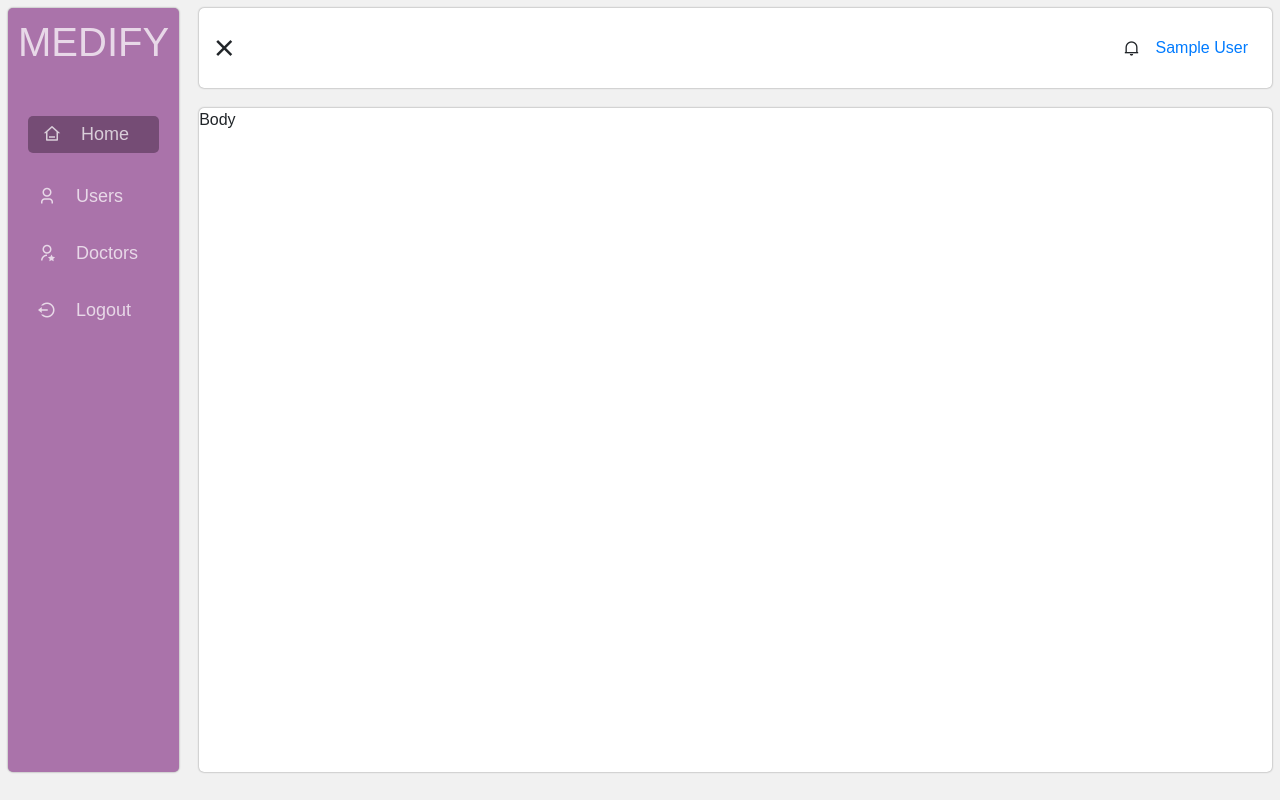
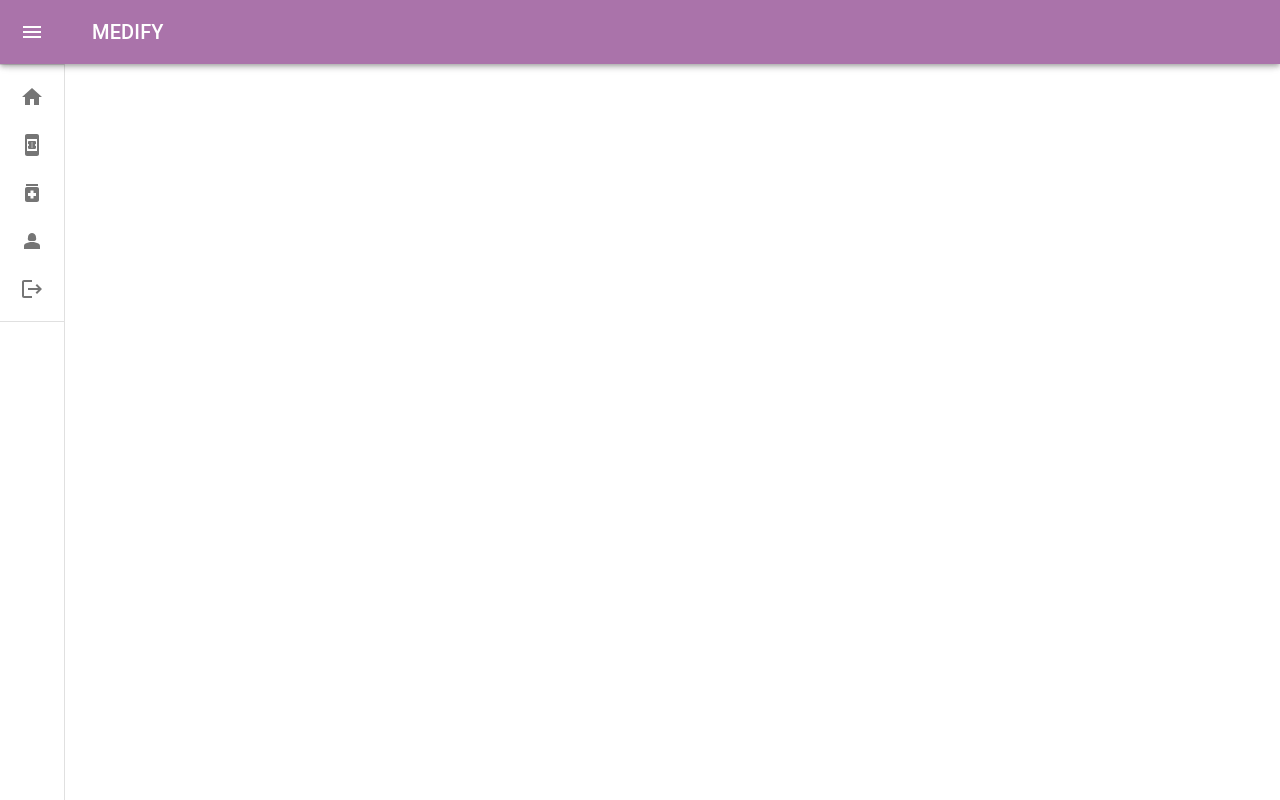
Before and after one commit to David-mwendwa/medify, a React (Create React App) app in the folder client/: page /dashboard in a window 1280 px wide. Built offline with nearby package versions, Linux system fonts and the light colour scheme; sample sign-in values are in the browser's storage.

Commit message:
add material ui dashboard structure

```diff
--- a/client/package.json
+++ b/client/package.json
@@ -3,6 +3,11 @@
   "version": "0.1.0",
   "private": true,
   "dependencies": {
+    "@emotion/react": "^11.10.6",
+    "@emotion/styled": "^11.10.6",
+    "@mui/icons-material": "^5.11.11",
+    "@mui/material": "^5.11.14",
+    "@mui/styled-engine-sc": "^5.11.11",
     "@testing-library/jest-dom": "^5.16.5",
     "@testing-library/react": "^13.4.0",
     "@testing-library/user-event": "^13.5.0",
@@ -23,6 +28,7 @@
     "redux-thunk": "^2.4.2",
     "redux-toolkit": "^1.1.2",
     "remote-redux-devtools": "^0.5.16",
+    "styled-components": "^5.3.9",
     "web-vitals": "^2.1.4"
   },
   "scripts": {
--- a/client/src/App.js
+++ b/client/src/App.js
@@ -8,7 +8,7 @@
 import Public from './components/route/Public';
 import Login from './components/user/Login';
 import Register from './components/user/Register';
-import Dashboard from './components/pages/Dashboard';
+import Dashboard from './components/pages/Dashboard_';
 
 function App() {
   return (
--- a/client/src/components/pages/Dashboard.js
+++ b/client/src/components/pages/Dashboard.js
@@ -1,4 +1,4 @@
-import React, { useState } from 'react';
+import React, { useEffect, useState } from 'react';
 import { Link, useLocation, useNavigate } from 'react-router-dom';
 import { useDispatch, useSelector } from 'react-redux';
 import toast from 'react-hot-toast';
@@ -38,13 +38,22 @@
   const isActive = (path) => location.pathname === path;
 
   const dispatch = useDispatch();
-  const { user } = useSelector((state) => state.auth);
+  const auth = useSelector((state) => state.auth);
+  // console.log({ auth });
+  const { user, loggedout } = auth;
 
   const handleLogout = () => {
     dispatch(logout());
     toast.success('Logout successful');
-    navigate('/');
   };
+
+  // TODO: makes sure this works
+  useEffect(() => {
+    if (loggedout) {
+      console.log({ loggedout });
+      navigate('/');
+    }
+  }, [loggedout, navigate]);
 
   const menuToRender = /admin/i.test(user?.role)
     ? adminMenu
--- /dev/null
+++ b/client/src/components/pages/Dashboard_.js
@@ -0,0 +1,182 @@
+import * as React from 'react';
+import { styled, useTheme } from '@mui/material/styles';
+import Box from '@mui/material/Box';
+import MuiDrawer from '@mui/material/Drawer';
+import MuiAppBar from '@mui/material/AppBar';
+import Toolbar from '@mui/material/Toolbar';
+import List from '@mui/material/List';
+import CssBaseline from '@mui/material/CssBaseline';
+import Typography from '@mui/material/Typography';
+import Divider from '@mui/material/Divider';
+import IconButton from '@mui/material/IconButton';
+import MenuIcon from '@mui/icons-material/Menu';
+import ChevronLeftIcon from '@mui/icons-material/ChevronLeft';
+import ChevronRightIcon from '@mui/icons-material/ChevronRight';
+import ListItem from '@mui/material/ListItem';
+import ListItemButton from '@mui/material/ListItemButton';
+import ListItemIcon from '@mui/material/ListItemIcon';
+import ListItemText from '@mui/material/ListItemText';
+import MailIcon from '@mui/icons-material/Mail';
+import HomeIcon from '@mui/icons-material/Home';
+import BookOnlineIcon from '@mui/icons-material/BookOnline';
+import MedicationIcon from '@mui/icons-material/Medication';
+import Person2Icon from '@mui/icons-material/Person2';
+import LogoutIcon from '@mui/icons-material/Logout';
+
+const drawerWidth = 240;
+
+const openedMixin = (theme) => ({
+  width: drawerWidth,
+  transition: theme.transitions.create('width', {
+    easing: theme.transitions.easing.sharp,
+    duration: theme.transitions.duration.enteringScreen,
+  }),
+  overflowX: 'hidden',
+});
+
+const closedMixin = (theme) => ({
+  transition: theme.transitions.create('width', {
+    easing: theme.transitions.easing.sharp,
+    duration: theme.transitions.duration.leavingScreen,
+  }),
+  overflowX: 'hidden',
+  width: `calc(${theme.spacing(7)} + 1px)`,
+  [theme.breakpoints.up('sm')]: {
+    width: `calc(${theme.spacing(8)} + 1px)`,
+  },
+});
+
+const DrawerHeader = styled('div')(({ theme }) => ({
+  display: 'flex',
+  alignItems: 'center',
+  justifyContent: 'flex-end',
+  padding: theme.spacing(0, 1),
+  // necessary for content to be below app bar
+  ...theme.mixins.toolbar,
+}));
+
+const AppBar = styled(MuiAppBar, {
+  shouldForwardProp: (prop) => prop !== 'open',
+})(({ theme, open }) => ({
+  backgroundColor: '#aa73aa',
+  zIndex: theme.zIndex.drawer + 1,
+  transition: theme.transitions.create(['width', 'margin'], {
+    easing: theme.transitions.easing.sharp,
+    duration: theme.transitions.duration.leavingScreen,
+  }),
+  ...(open && {
+    backgroundColor: '#aa73aa',
+    marginLeft: drawerWidth,
+    width: `calc(100% - ${drawerWidth}px)`,
+    transition: theme.transitions.create(['width', 'margin'], {
+      easing: theme.transitions.easing.sharp,
+      duration: theme.transitions.duration.enteringScreen,
+    }),
+  }),
+}));
+
+const Drawer = styled(MuiDrawer, {
+  shouldForwardProp: (prop) => prop !== 'open',
+})(({ theme, open }) => ({
+  width: drawerWidth,
+  flexShrink: 0,
+  whiteSpace: 'nowrap',
+  boxSizing: 'border-box',
+  ...(open && {
+    ...openedMixin(theme),
+    '& .MuiDrawer-paper': openedMixin(theme),
+  }),
+  ...(!open && {
+    ...closedMixin(theme),
+    '& .MuiDrawer-paper': closedMixin(theme),
+  }),
+}));
+
+export default function Dashboard() {
+  const theme = useTheme();
+  const [open, setOpen] = React.useState(false);
+
+  const handleDrawerOpen = () => {
+    setOpen(true);
+  };
+
+  const handleDrawerClose = () => {
+    setOpen(false);
+  };
+
+  return (
+    <Box sx={{ display: 'flex'}}>
+      <CssBaseline />
+      <AppBar position='fixed' open={open}>
+        <Toolbar>
+          <IconButton
+            color='inherit'
+            aria-label='open drawer'
+            onClick={handleDrawerOpen}
+            edge='start'
+            sx={{
+              marginRight: 5,
+              ...(open && { display: 'none' }),
+            }}>
+            <MenuIcon />
+          </IconButton>
+          <Typography variant='h6' noWrap component='div'>
+            MEDIFY
+          </Typography>
+        </Toolbar>
+      </AppBar>
+      <Drawer variant='permanent' open={open}>
+        <DrawerHeader>
+          <IconButton onClick={handleDrawerClose}>
+            {theme.direction === 'rtl' ? (
+              <ChevronRightIcon />
+            ) : (
+              <ChevronLeftIcon />
+            )}
+          </IconButton>
+        </DrawerHeader>
+        <Divider />
+        <List>
+          {['Home', 'Appointments', 'Apply Doctor', 'Profile', 'Logout'].map(
+            (text, index) => (
+              <ListItem key={text} disablePadding sx={{ display: 'block' }}>
+                <ListItemButton
+                  sx={{
+                    minHeight: 48,
+                    justifyContent: open ? 'initial' : 'center',
+                    px: 2.5,
+                  }}>
+                  <ListItemIcon
+                    sx={{
+                      minWidth: 0,
+                      mr: open ? 3 : 'auto',
+                      justifyContent: 'center',
+                    }}>
+                    {text === 'Home' ? (
+                      <HomeIcon />
+                    ) : text === 'Appointments' ? (
+                      <BookOnlineIcon />
+                    ) : text === 'Apply Doctor' ? (
+                      <MedicationIcon />
+                    ) : text === 'Profile' ? (
+                      <Person2Icon />
+                    ) : text === 'Logout' ? (
+                      <LogoutIcon />
+                    ) : (
+                      <MailIcon />
+                    )}
+                  </ListItemIcon>
+                  <ListItemText primary={text} sx={{ opacity: open ? 1 : 0 }} />
+                </ListItemButton>
+              </ListItem>
+            )
+          )}
+        </List>
+        <Divider />
+      </Drawer>
+      <Box component='main' sx={{ flexGrow: 1, p: 3 }}>
+        <DrawerHeader />
+      </Box>
+    </Box>
+  );
+}
```
Also changed, not shown: 1 other file (tests, documents, lock files or other folders).
